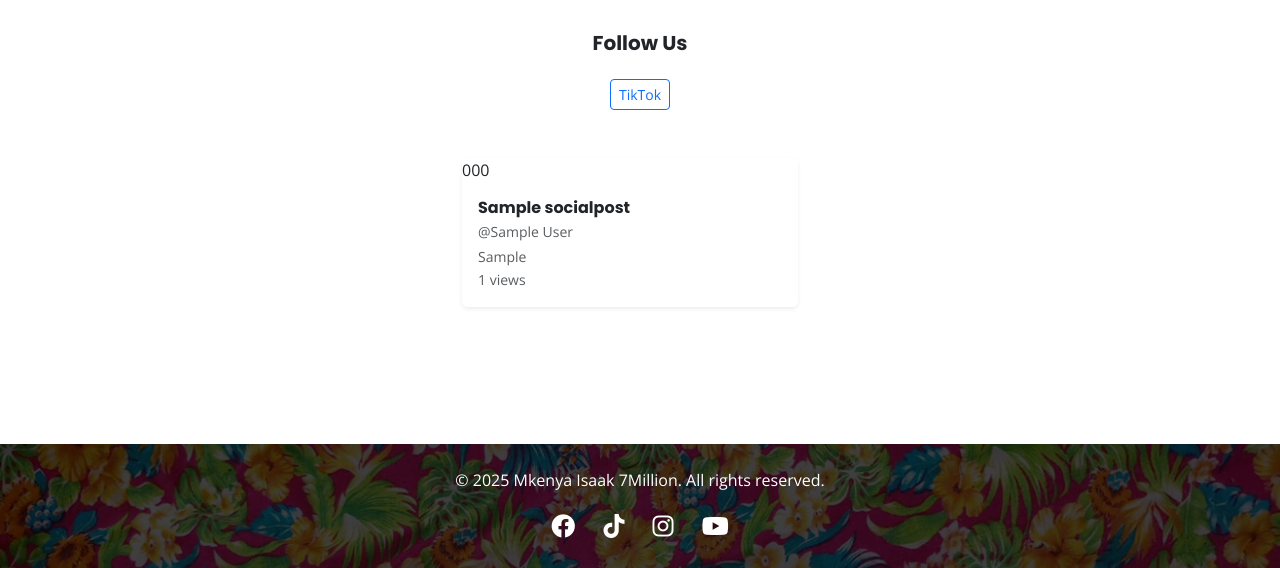
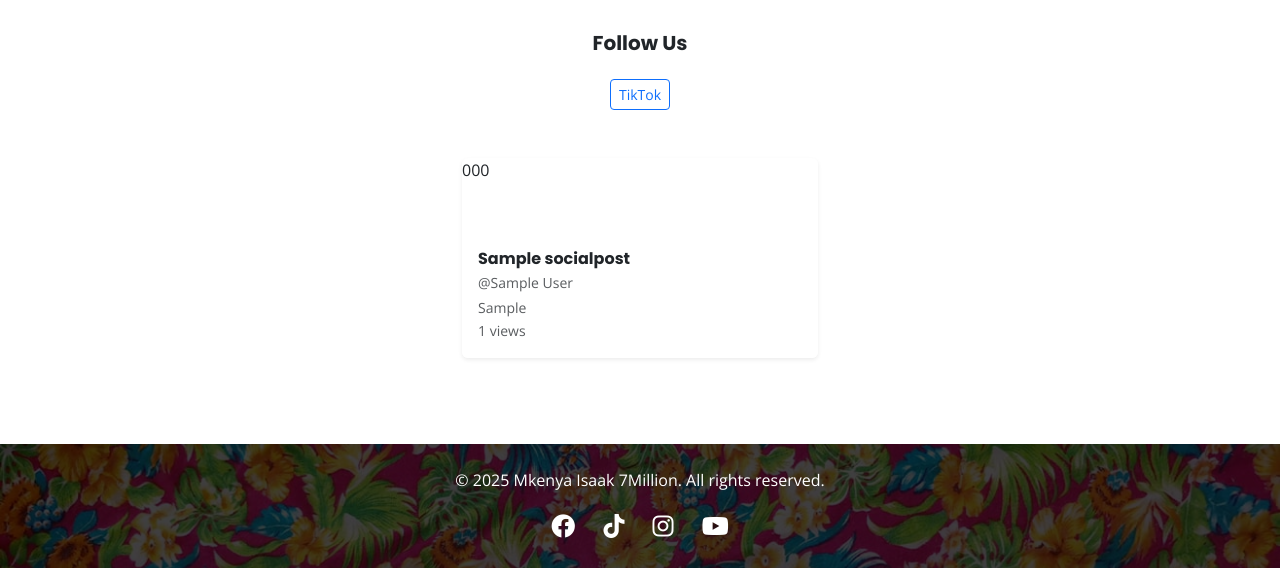
Before and after one commit to kri1987s/mkenyaisaak, a Django app: page /socials/ in a window 1280 px wide. Shown: the part 232-800 px from the top of the page. Run offline with Django 5.2, Linux system fonts and the light colour scheme; tables that the repository leaves empty hold one stand-in row (values such as "Sample post"); parts of the project's set-up code (start-up, migrations or seed data) failed here and were passed over.

Commit message:
Fix uneven card heights in social feeds
- Created separate CSS classes for homepage scroll cards vs socials grid cards
- Used homepage-social-card class for consistent scrolling feed on homepage
- Used social-grid-card class for consistent grid layout on socials page
- Implemented flexbox layouts with content at bottom of cards
- Fixed embed container sizing to better handle different aspect ratios
- Removed fixed height constraints that caused whitespace
- Ensured content area stays at bottom of card regardless of embed size
- Improved vertical alignment of content within social cards

```diff
--- a/core/templates/core/index.html
+++ b/core/templates/core/index.html
@@ -155,7 +155,7 @@
 
         <div class="d-flex overflow-auto social-scroll-container pb-3 gap-3 px-3">
             {% for post in social_posts %}
-                <div class="social-card bg-white shadow-sm rounded overflow-hidden flex-shrink-0" style="width: 320px;">
+                <div class="homepage-social-card bg-white shadow-sm rounded overflow-hidden">
                     {% include 'socials/partials/social_embeds.html' %}
                 </div>
             {% empty %}
--- a/socials/templates/socials/index.html
+++ b/socials/templates/socials/index.html
@@ -29,7 +29,7 @@
     <div class="row g-4 justify-content-center">
         {% for post in page_obj %}
             <div class="col-md-6 col-lg-4">
-                <div class="social-card bg-white shadow-sm rounded overflow-hidden h-100">
+                <div class="social-grid-card bg-white shadow-sm rounded overflow-hidden">
                     {% include 'socials/partials/social_embeds.html' %}
                 </div>
             </div>
--- a/static/css/styles.css
+++ b/static/css/styles.css
@@ -184,19 +184,55 @@
     background: #f8f9fa;
 }
 
-.social-card {
-    min-width: 300px;
+/* Homepage social scroll cards */
+.homepage-social-card {
+    width: 320px;  /* Fixed width for consistency */
     margin-right: 20px;
     border-radius: 12px;
     overflow: hidden;
     box-shadow: 0 4px 6px rgba(0, 0, 0, 0.05);
+    display: flex;
+    flex-direction: column;
+    height: auto;  /* Allow cards to size based on content */
+    min-height: 400px;  /* Minimum height for consistent appearance */
 }
 
-/* Embed Container */
+/* Socials page grid cards */
+.social-grid-card {
+    border-radius: 12px;
+    overflow: hidden;
+    box-shadow: 0 4px 6px rgba(0, 0, 0, 0.05);
+    display: flex;
+    flex-direction: column;
+    height: 100%;  /* For grid layout, maintain equal heights per row */
+}
+
+.social-post-card {
+    display: flex;
+    flex-direction: column;
+    height: 100%;
+    min-height: 200px;  /* Minimum height for consistent appearance */
+}
+
+/* Ensure embed container maintains aspect ratio properly */
 .embed-container {
-    position: relative;
     width: 100%;
     overflow: hidden;
+    flex-shrink: 0;  /* Don't let embeds shrink */
+}
+
+/* Content area styling - always at the bottom */
+.social-post-card .p-3 {
+    margin-top: auto;  /* Push content area to bottom */
+    background: white;
+    z-index: 2;
+    width: 100%;
+}
+
+/* General embed container styling */
+.embed-container {
+    width: 100%;
+    position: relative;
 }
 
 .embed-container iframe,
@@ -208,9 +244,28 @@
     border: none;
 }
 
+/* Make TikTok embeds responsive */
+.tiktok-embed-container {
+    position: relative;
+    width: 100%;
+    padding-top: 177.78%; /* 9:16 aspect ratio */
+    height: 0;
+}
+
+.tiktok-embed-container blockquote {
+    position: absolute;
+    top: 0;
+    left: 0;
+    width: 100%;
+    height: 100%;
+    max-width: 300px;
+    margin: 0 auto;
+}
+
 /* General embed container styling */
 .embed-container {
     width: 100%;
+    position: relative;
 }
 
 .embed-container iframe,
```
